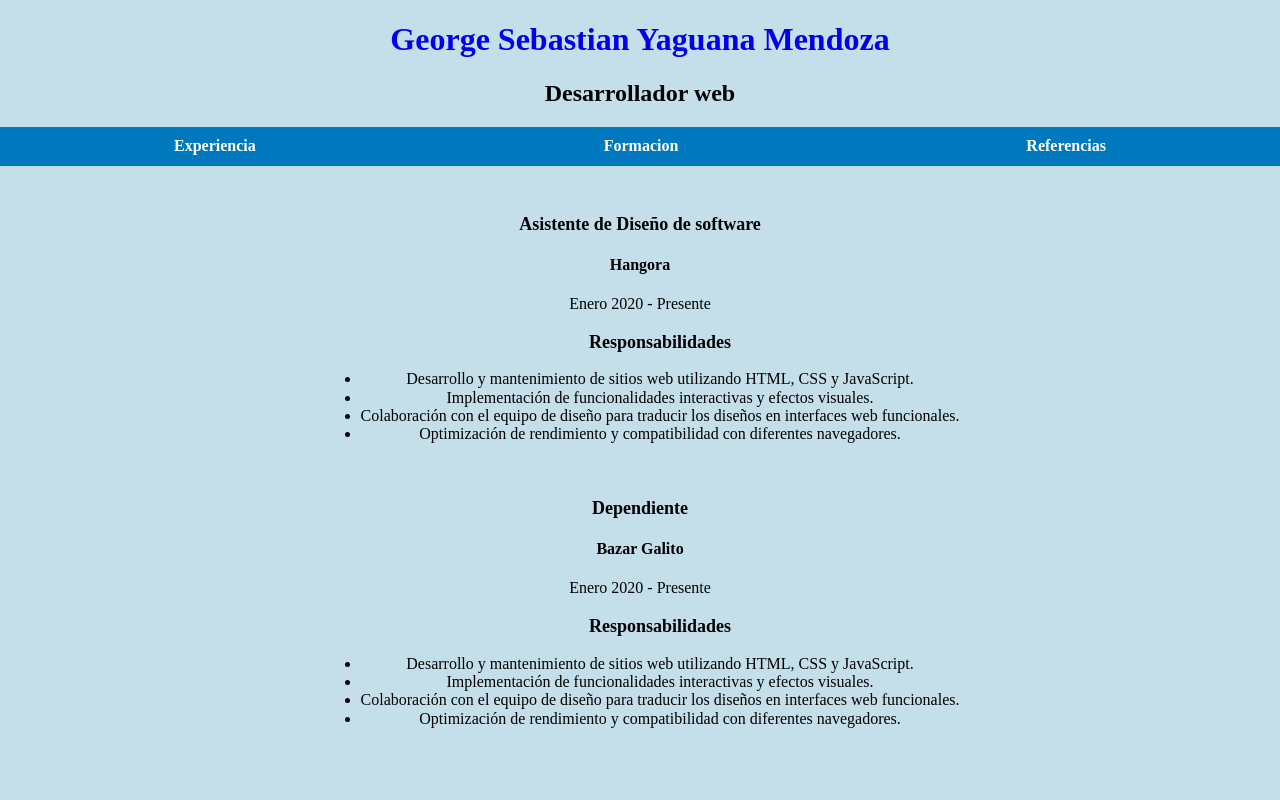
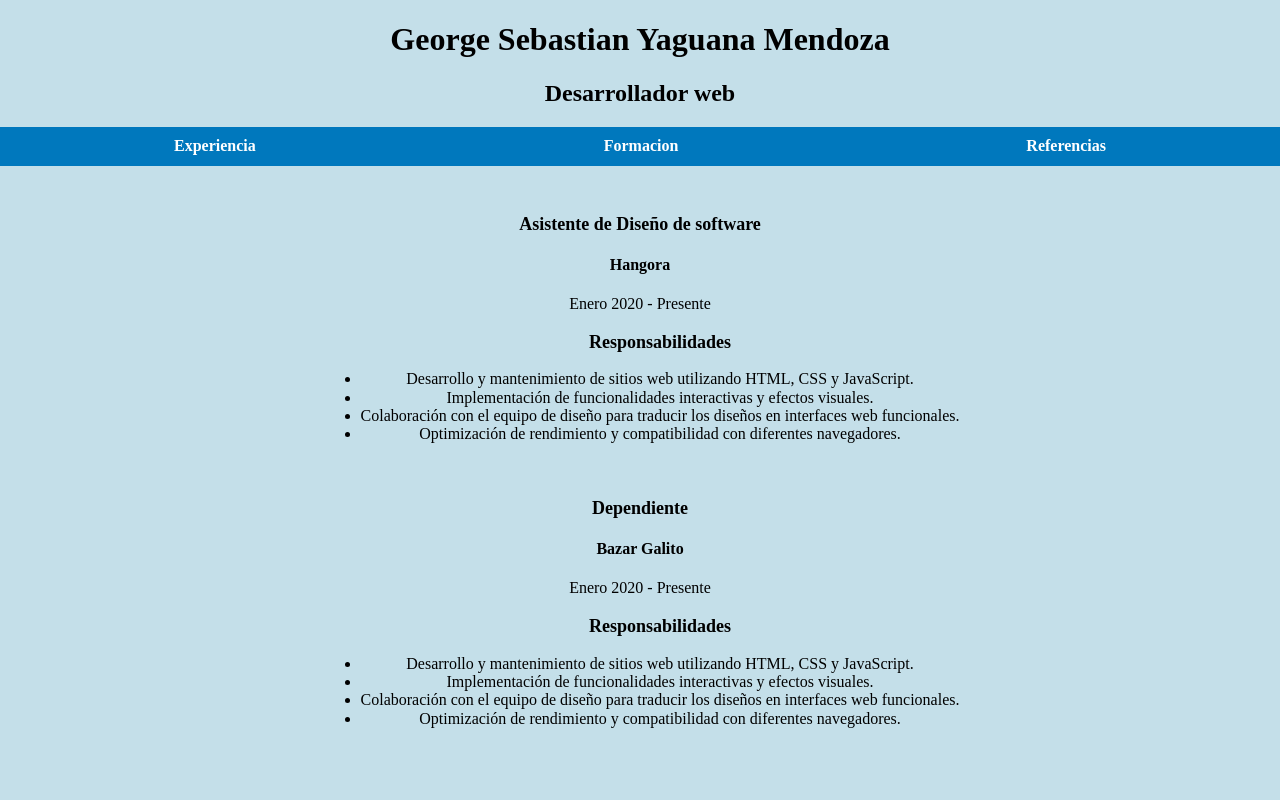
Before and after one commit to GeogeYaguana/Curriculum, a plain HTML site: page experiencia.html in a window 1280 px wide. Shown: the top 800 px of the page. Drawn offline with Linux system fonts and the light colour scheme.

Commit message:
correcion

```diff
--- a/experiencia.html
+++ b/experiencia.html
@@ -10,10 +10,9 @@
         <link rel="stylesheet" href="css/experiencia.css">
     </head>
     <Header>
-        <nav>
-            <a href="index.html"><h1>George Sebastian Yaguana Mendoza</h1>
-            </a>
-          </nav>
+<h1>George Sebastian Yaguana Mendoza</h1>
+
+
                   <h2>Desarrollador web</h2>
         <section>
           <nav class="enlace">
```
Also changed, not shown: formacion.html (+4 -4 lines), index.html (+1 -1 lines).
